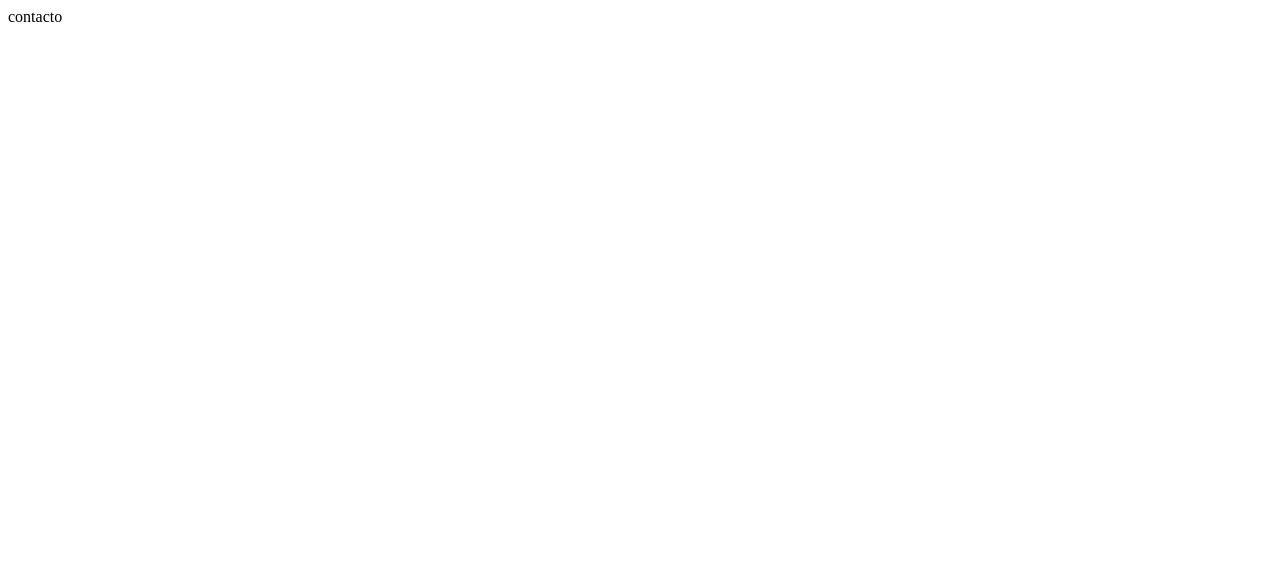
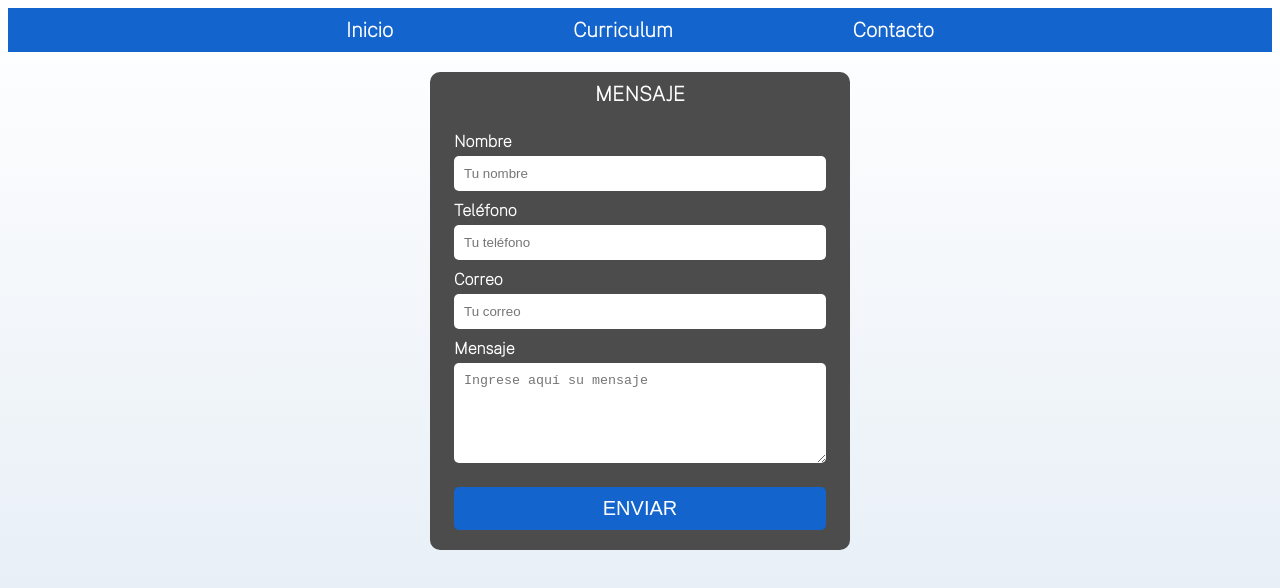
Before and after one commit to javiergraff890/javier, a plain HTML site: page contacto.html in a window 1280 px wide. Drawn offline with nearby package versions, Linux system fonts and the light colour scheme.

Commit message:
priemra version

```diff
--- a/contacto.html
+++ b/contacto.html
@@ -5,9 +5,51 @@
     <meta http-equiv="X-UA-Compatible" content="IE=edge">
     <meta name="viewport" content="width=device-width, initial-scale=1.0">
     <link rel="stylesheet" href="style/stylescontacto.css">
+    <link rel="stylesheet" href="style/stylenav.css">
+    <link rel="stylesheet" href="style/styleFondo.css">
+    <link rel="preconnect" href="https://fonts.googleapis.com">
+    <link rel="preconnect" href="https://fonts.gstatic.com" crossorigin>
+    <link href="https://fonts.googleapis.com/css2?family=Lora&family=Mulish:wght@200&family=Nunito+Sans:ital,wght@0,200;1,200&family=Public+Sans:wght@100&display=swap" rel="stylesheet">
     <title>Document</title>
 </head>
 <body>
-    contacto
+    <header>
+        <div class="divNavPrincipal">
+            <nav class="navPrincipal conteinerNav">
+                <a href="index.html">Inicio</a>
+                <a href="curriculum.html">Curriculum</a>
+                <a href="contacto.html">Contacto</a>
+            </nav>
+        </div>
+    </header>
+    <section>
+        <form class="formContacto">
+                <fieldset>
+                    <legend>Mensaje</legend>
+
+                    <div class="conteiner-formulario">
+                        <div class="itemform">
+                            <label>Nombre</label>
+                            <input class="inputstext" type="text" placeholder="Tu nombre">
+                        </div>
+                        <div class="itemform">
+                            <label>Teléfono</label>
+                            <input class="inputstext" type="tel" placeholder="Tu teléfono">
+                        </div>
+                        <div class="itemform">
+                            <label>Correo</label>
+                            <input class="inputstext" type="email" placeholder="Tu correo">
+                        </div>
+                        <div class="itemform">
+                            <label>Mensaje</label>
+                            <textarea class="inputstext" placeholder="Ingrese aquí su mensaje"></textarea>
+                        </div>
+                    </div>
+                    <div>
+                        <input class="boton" type="submit" value="Enviar">
+                    </div>
+                </fieldset>
+        </form>
+    </section>
 </body>
 </html>
--- a/style/styleFondo.css
+++ b/style/styleFondo.css
@@ -1,7 +1,10 @@
 :root{
     --principalFondo : rgb(205, 222, 223);
     --secundarioFondo: rgb(219, 210, 185);
+
+    --gradiente1: #dfe9f3;
 }
+/*
 html{
 
     background:
@@ -14,3 +17,11 @@ html{
     background-size: 40px 60px;
 
 }
+*/
+
+
+body{
+    min-height: 100vh;
+    background-image: linear-gradient(to top, var(--gradiente1) 0%, white 100%);
+    background-repeat: no-repeat;
+}
--- a/style/stylenav.css
+++ b/style/stylenav.css
@@ -27,7 +27,7 @@
     color: var(--negro);
 }
 
-@media (max-width: 768px) {
+@media (max-width: 400px) {
     /*las siguientes dos etiquetas acomodan el nav para pantallas chicas*/
     .navPrincipal{
         display:flex;
--- a/style/stylescontacto.css
+++ b/style/stylescontacto.css
@@ -0,0 +1,82 @@
+:root{
+    --principal: #1464cd;
+    --secundario: #FFCE70;
+    --grisoscuro: rgb(77, 76, 76);
+    --blanco: #ffffff;
+    --negro: #000000;
+    --gris: rgba(255, 255, 255, 1);
+
+}
+
+
+
+body{
+    font-family: 'Lora', serif;
+    font-family: 'Mulish', sans-serif;
+    font-family: 'Nunito Sans', sans-serif;
+    font-family: 'Public Sans', sans-serif;
+}
+
+.formContacto{
+    width: min(400px, 90%);
+    margin: 20px auto;
+    background-color: var(--grisoscuro);
+    padding: 10px;
+    border-radius: 10px;
+}
+
+.formContacto fieldset {
+    border: none;
+}
+
+.formContacto legend{
+    color: var(--blanco);
+    text-align: center;
+    font-size: 20px;
+    text-transform: uppercase;
+    font-weight: bolder;
+    margin-bottom: 20px;
+}
+
+.boton{
+    background-color: var(--principal);
+    width: 100%;
+    color: var(--blanco);
+    padding: 10px 30px;
+    margin-top: 10px;
+    font-size: 20px;
+    text-decoration: none;
+    text-transform: uppercase;
+    border-radius: 5px;
+    text-align: center;
+    border:none;
+}
+
+.boton:hover {
+    cursor:pointer;
+}
+
+
+
+.itemform{
+    margin-bottom: 10px;
+}
+
+.itemform label{
+    color:var(--blanco);
+    display:block;
+    margin-bottom: 5px;
+    font-weight: bolder;
+}
+
+.inputstext {
+    width: 100%;
+    border: none;
+    padding: 10px;
+    border-radius: 5px;
+    box-sizing: border-box;
+}
+
+.itemform textarea{
+    height: 100px;
+}
```
Also changed, not shown: curriculum.html (+1 -1 lines), index.html (+1 -1 lines), style/stylecurr.css (+8 -23 lines).
